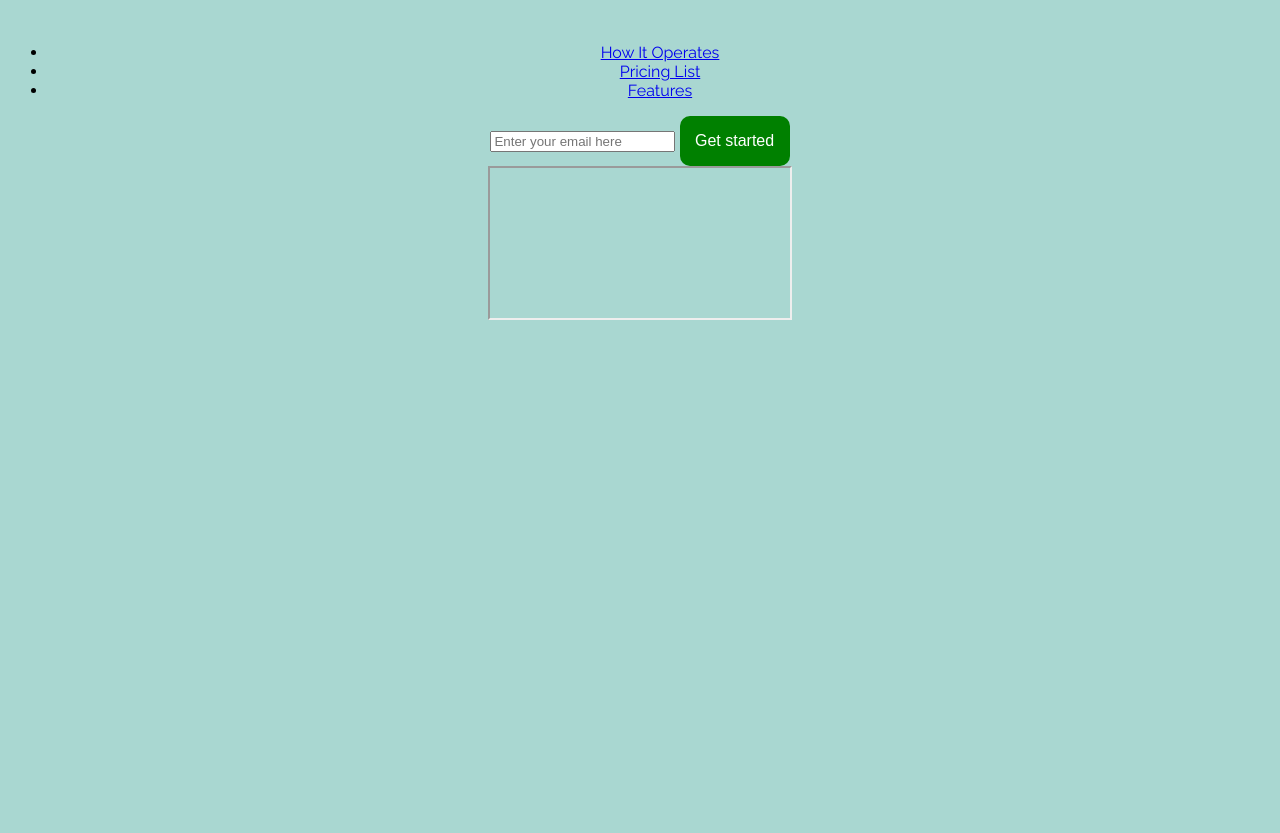
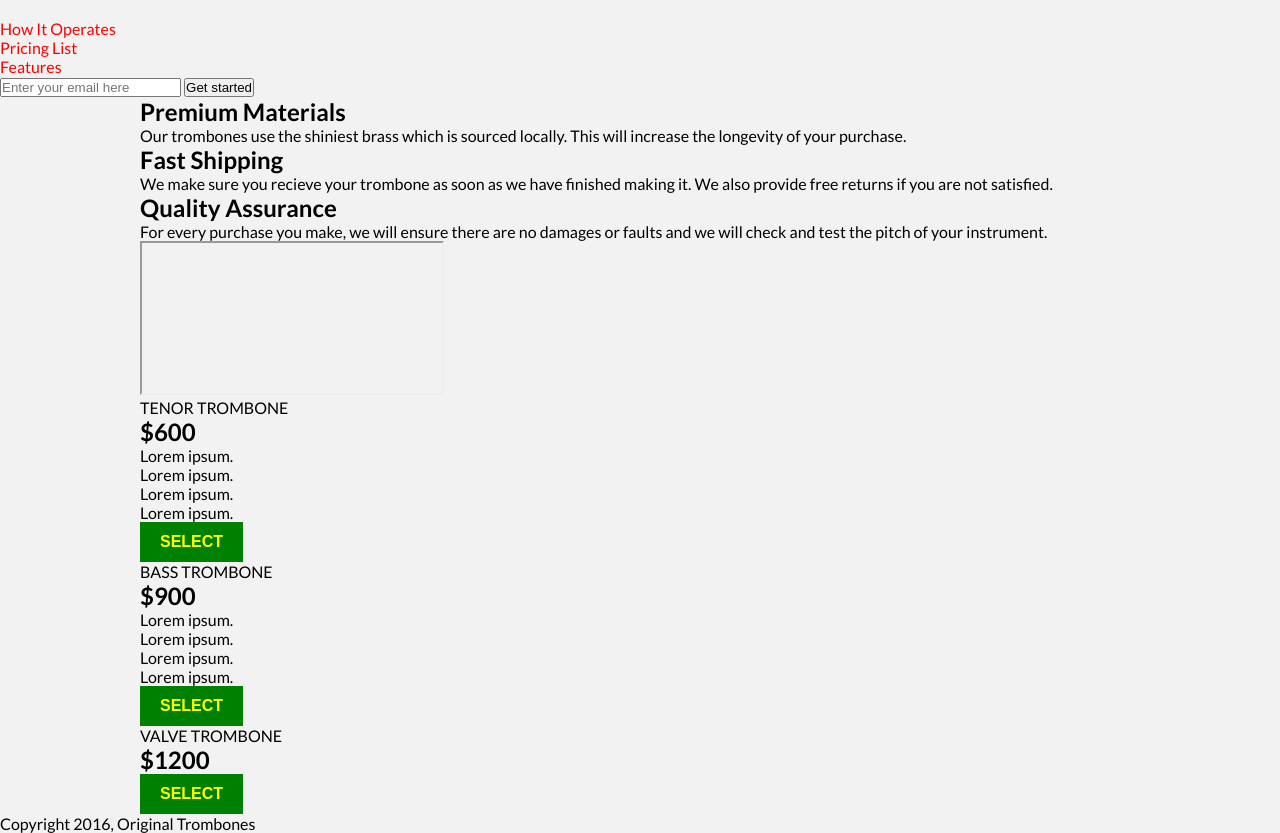
Before and after one commit to hungphan94/mockCamp, a plain HTML site: page campfree/project01/landing.html in a window 1280 px wide. Before the commit the page ends 800 px from the top, so only its background shows below. Drawn offline with Linux system fonts and the light colour scheme.

Commit message:
landing.mhtml and its styles

```diff
--- /dev/null
+++ b/campfree/project01/css/landing.css
@@ -0,0 +1,47 @@
+@import 'https://fonts.googleapis.com/css?family=Lato:400,700';
+
+* {
+  margin: 0;
+  padding: 0;
+  box-sizing:  border-box;
+}
+
+body{
+  background: #F2F2F2;
+  font-family: 'Lato', sans-serif;
+}
+
+#page-wrapper{
+  position: relative;
+}
+
+li{
+  list-style: none;
+}
+
+a {
+  color: red;
+  text-decoration: none;
+}
+
+.container{
+  width: 100%;
+  max-width: 1000px;
+  margin:0 auto;
+}
+
+.btn {
+  padding: 0 20px;
+  height: 40px;
+  font-size: 1em;
+  font-weight: 900;
+  border:0;
+  cursor: pointer;
+  outline:none;
+  background:green;
+  color:yellow;
+}
+
+.grid{
+  display:flex;
+}
--- a/campfree/project01/landing.html
+++ b/campfree/project01/landing.html
@@ -1,7 +1,7 @@
 <!DOCTYPE html>
 <html>
 <head>
-  <link rel="stylesheet" type="text/css" href="css/style-survey.css">
+  <link rel="stylesheet" type="text/css" href="css/landing.css">
 <title>Welcome to Our Sẻvice</title>
 </head>
 <!--
@@ -21,7 +21,7 @@ User Story #13: The navbar should always be at the top of the viewport.
 User Story #14: My product landing page should have at least one media query.
 User Story #15: My product landing page should utilize CSS flexbox at least once. -->
 <body>
-
+  <div id="page-wrapper">
     <header id="header">
         <div class="logo">
           <img id="header-img"/>
@@ -43,13 +43,92 @@ User Story #15: My product landing page should utilize CSS flexbox at least once
       </form>
     </section>
 
-    <div class="container"></div>
+    <div class="container">
+        <section id="features">
+            <div class="grid">
+              <div class="icon">
+                  <i class="fa fa-3x fa-fire"></i>
+              </div>
+              <div class="des">
+                  <h2>Premium Materials</h2>
+                  <p>Our trombones use the shiniest brass which is sourced locally.
+                    This will increase the longevity of your purchase.</p>
+              </div>
+            </div>
 
-    <section>
-      <iframe id="video"></iframe>
-    </section>
+            <div class="grid">
+                <div class="icon">
+                  <i class="fa fa-3x fa-truck"></i>
+                </div>
+                <div class="dev">
+                <h2>Fast Shipping</h2>
+                <p>We make sure you recieve your trombone as soon as we have finished making it.
+                  We also provide free returns if you are not satisfied.</p>
+                </div>
+            </div>
 
+            <div class="grid">
+                <div class="icon">
+                  <i class="fa fa-3x fa-battery-full"></i>
+                </div>
+                <div class="dev">
+                <h2>Quality Assurance</h2>
+                <p>For every purchase you make, we will ensure there are no damages or faults
+                  and we will check and test the pitch of your instrument.</p>
+                </div>
+            </div>
+        </section>
 
+        <section id="how-it-works">
+          <iframe id="video"></iframe>
+        </section>
+
+        <section id="pricing">
+            <div id="tenor">
+                <div class="level">TENOR TROMBONE</div>
+                <h2>$600</h2>
+                <ol>
+                  <li>Lorem ipsum.</li>
+                  <li>Lorem ipsum.</li>
+                  <li>Lorem ipsum.</li>
+                  <li>Lorem ipsum.</li>
+                </ol>
+                <button class="btn">SELECT</button>
+            </div>
+            <div id="bass">
+                <div class="level">BASS TROMBONE</div>
+                <h2>$900</h2>
+                <ol>
+                  <li>Lorem ipsum.</li>
+                  <li>Lorem ipsum.</li>
+                  <li>Lorem ipsum.</li>
+                  <li>Lorem ipsum.</li>
+                </ol>
+                <button class="btn">SELECT</button>
+            </div>
+            <div id="valve">
+              <div class="level">VALVE TROMBONE</div>
+              <h2>$1200</h2>
+              <ol>
+                <li></li>
+                <li></li>
+                <li></li>
+                <li></li>
+              </ol>
+                <button class="btn">SELECT</button>
+            </div>
+        </section>
+    </div>
+
+    <footer>
+        <ul>
+          <li><a href=""></a></li>
+          <li><a href=""></a></li>
+          <li><a href=""></a></li>
+        </ul>
+        <span>Copyright 2016, Original Trombones</span>
+    </footer>
+  </div>
 
 </body>
 </html>
```
